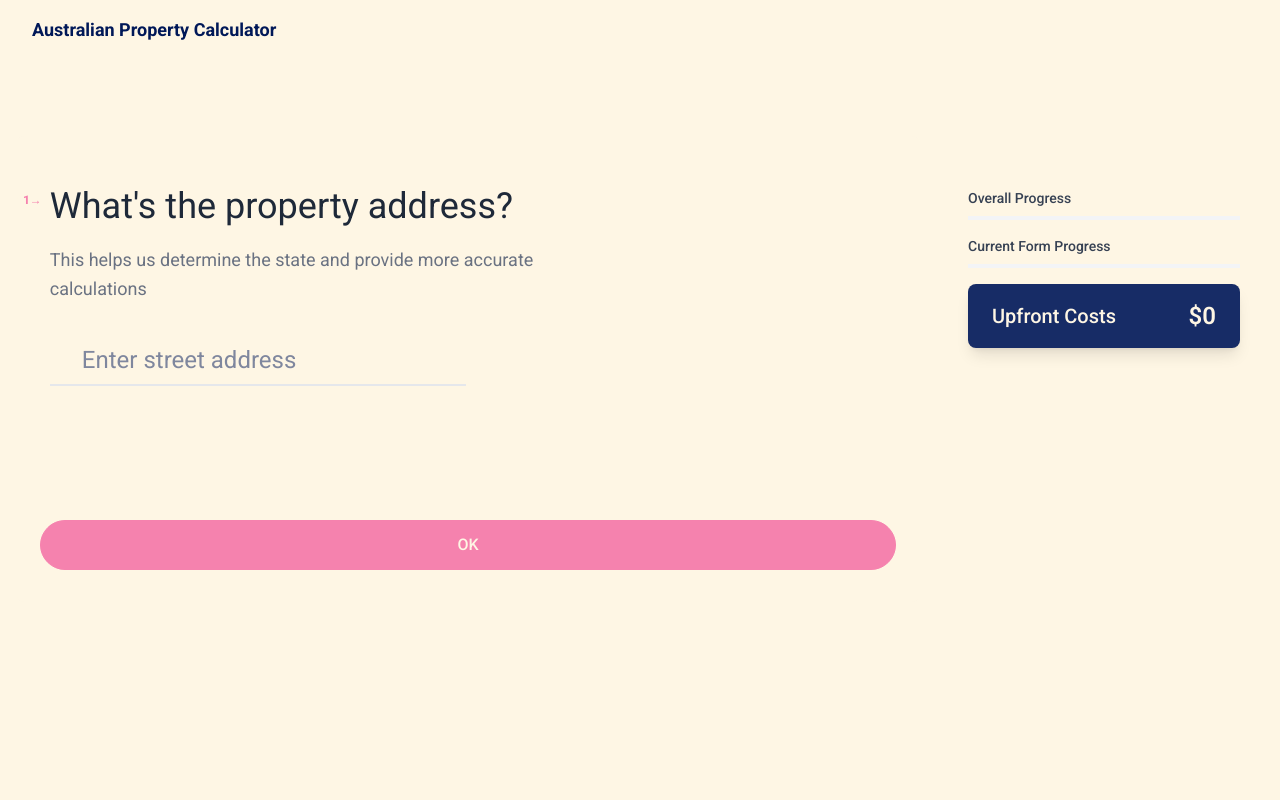
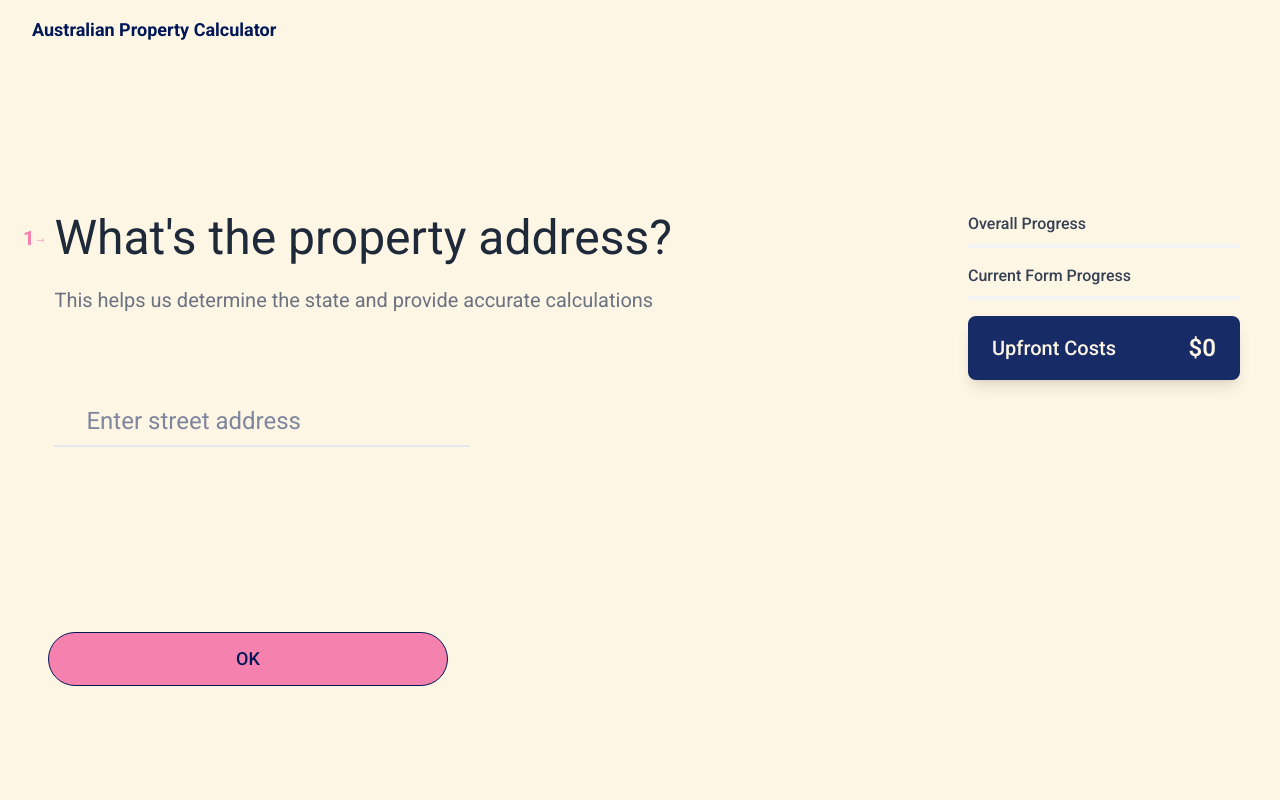
Before and after one commit to titusedwardgoh/property-cal, a Next.js app: page / in a window 1280 px wide. Shown: the top 800 px of the page. Built offline with nearby package versions, Linux system fonts and the light colour scheme; a web font is replaced by a local one.

Commit message:
styling Property Details

```diff
--- a/src/app/page.js
+++ b/src/app/page.js
@@ -54,13 +54,13 @@ export default function Page() {
 
     return (
         <div className="min-h-screen bg-base-200">
-            <main className="container mx-auto px-4 py-4 max-w-7xl">
+            <main className="container mx-auto px-4 py-4 lg:py-10 max-w-7xl">
                 <div className="flex flex-col md:flex-row gap-6">
                     {/* Progress Bar - above UpfrontCosts on medium+ screens */}
                     <div className="order-1 md:order-2 md:w-80 md:flex-shrink-0 md:p-6 md:rounded-r-lg md:mt-22">
                                                 {/* Progress Bar */}
                         <div className="hidden md:block mb-4">
-                            <h4 className="text-sm font-medium text-gray-700 mb-2">Overall Progress</h4>
+                            <h4 className="text-sm lg:text-base font-medium text-gray-700 mb-2">Overall Progress</h4>
                             <div className="w-full bg-gray-100 h-1">
                                 <div
                                     className="bg-primary h-1 transition-all duration-300"
@@ -80,7 +80,7 @@ export default function Page() {
 
                         {/* Current Form Progress */}
                         <div className="hidden md:block mb-4">
-                            <h4 className="text-sm font-medium text-gray-700 mb-2">Current Form Progress</h4>
+                            <h4 className="text-sm lg:text-base font-medium text-gray-700 mb-2">Current Form Progress</h4>
                             <div className="w-full bg-gray-100 h-1">
                                 <div
                                     className="bg-primary h-1 transition-all duration-300"
@@ -106,14 +106,6 @@ export default function Page() {
                                                 progress = ((displayStep - 1) / totalSteps) * 100;
                                             }
 
-                                            console.log('PropertyDetails Progress Debug:', {
-                                                internalStep,
-                                                displayStep,
-                                                selectedState,
-                                                totalSteps,
-                                                propertyDetailsFormComplete: formData.propertyDetailsFormComplete,
-                                                progress: `${progress}%`
-                                            });
                                         } else if (!buyerDetailsComplete || (buyerDetailsComplete && !formData.showLoanDetails && !formData.showSellerQuestions)) {
                                             // BuyerDetails progress - calculate based on current step and total steps
                                             const currentStep = buyerDetailsActiveStep || 1;
--- a/src/components/PropertyDetails.js
+++ b/src/components/PropertyDetails.js
@@ -257,10 +257,10 @@ export default function PropertyDetails() {
     if (isComplete) {
       return (
         <div className="flex flex-col mt-12 pr-2">
-          <h2 className="text-3xl md:text-5xl font-base text-gray-800 mb-4 leading-tight">
+          <h2 className="text-3xl lg:text-4xl font-base text-gray-800 mb-4 leading-tight">
             Basic Property Details Complete
           </h2>
-          <p className="md:text-2xl text-gray-500 leading-relaxed mb-8 max-w-lg">
+          <p className="lg:text-lg text-gray-500 leading-relaxed mb-8 max-w-lg">
             Now a few questions about you...
           </p>
         </div>
@@ -271,11 +271,11 @@ export default function PropertyDetails() {
       case 1:
         return (
           <div className="flex flex-col mt-12 pr-2">
-            <h2 className="text-3xl xl:text-4xl font-base text-gray-800 mb-4 leading-tight">
+            <h2 className="text-3xl lg:text-4xl xl:text-5xl font-base text-gray-800 mb-4 leading-tight">
               What&apos;s the property address?
             </h2>
-            <p className="md:text-lg text-gray-500 leading-relaxed mb-8 max-w-lg">
-              This helps us determine the state and provide more accurate calculations
+            <p className="lg:text-lg xl:text-xl lg:mb-20 text-gray-500 leading-relaxed mb-8 max-w-lg lg:max-w-xl xl:max-w-[800px]">
+              This helps us determine the state and provide accurate calculations
             </p>
             <div className="max-w-md  relative pr-8">
               <input
@@ -292,10 +292,10 @@ export default function PropertyDetails() {
       case 2:
         return (
           <div className="flex flex-col mt-12 pr-2">
-            <h2 className="text-3xl md:text-5xl font-base text-gray-800 mb-4 leading-tight">
+            <h2 className="text-3xl lg:text-4xl xl:text-5xl font-base text-gray-800 mb-4 leading-tight">
               Which state is the property in?
             </h2>
-            <p className="md:text-2xl text-gray-500 leading-relaxed mb-8 max-w-lg">
+            <p className="lg:text-lg xl:text-xl lg:mb-20 text-gray-500 leading-relaxed mb-8 max-w-lg lg:max-w-xl xl:max-w-[800px]">
               Different states have different stamp duty rates and concessions
             </p>
             <div className="max-w-md relative pr-8">
@@ -330,13 +330,13 @@ export default function PropertyDetails() {
         if (formData.selectedState === 'WA') {
           return (
             <div className="flex flex-col mt-12 pr-2">
-              <h2 className="text-3xl md:text-5xl font-base text-gray-800 mb-4 leading-tight">
+              <h2 className="text-3xl lg:text-4xl xl:text-5xl font-base text-gray-800 mb-4 leading-tight">
                 Is the Property north or south?
               </h2>
-              <p className="md:text-2xl text-gray-500 leading-relaxed mb-8 max-w-lg">
+              <p className="lg:text-lg xl:text-xl text-gray-500 lg:mb-20 leading-relaxed mb-8 max-w-lg lg:max-w-xl xl:max-w-[900px]">
                 This affects stamp duty calculations for Western Australia
               </p>
-              <div className="grid grid-cols-1 gap-2 max-w-4xl mb-8">
+              <div className="grid grid-cols-1 gap-2 max-w-4xl mb-8 md:max-w-[250px] lg:grid-cols-2 lg:max-w-[800px]">
                 {[
                   { value: 'north', label: 'North' },
                   { value: 'south', label: 'South' }
@@ -368,13 +368,13 @@ export default function PropertyDetails() {
         case 4:
           return (
             <div className="flex flex-col mt-12 pr-2">
-              <h2 className="text-3xl md:text-5xl font-base text-gray-800 mb-4 leading-tight">
+              <h2 className="text-3xl lg:text-4xl xl:text-5xl font-base text-gray-800 mb-4 leading-tight">
                 What type of property is it?
               </h2>
-              <p className="md:text-2xl text-gray-500 leading-relaxed mb-8 max-w-lg">
+              <p className="lg:text-lg xl:text-xl lg:mb-20 text-gray-500 leading-relaxed mb-8 max-w-lg xl:max-w-[800px]">
                 This affects your stamp duty concessions and ongoing costs
               </p>
-              <div className="grid grid-cols-2 gap-2 max-w-3xl">
+              <div className="grid grid-cols-2 gap-2 max-w-3xl lg:grid-cols-4">
                 {[
                   { value: 'house', label: 'House' },
                   { value: 'apartment', label: 'Apartment' },
@@ -400,10 +400,10 @@ export default function PropertyDetails() {
         case 5:
           return (
             <div className="flex flex-col mt-12 pr-2">
-              <h2 className="text-3xl md:text-5xl font-base text-gray-800 mb-4 leading-tight">
+              <h2 className="text-3xl lg:text-4xl xl:text-5xl font-base text-gray-800 mb-4 leading-tight">
                 Is this a new or existing property?
               </h2>
-              <p className="md:text-2xl text-gray-500 leading-relaxed mb-8 max-w-lg">
+              <p className="lg:text-lg xl:text-xl lg:mb-20 text-gray-500 leading-relaxed mb-8 max-w-lg lg:max-w-xl">
                 New properties may have different concessions and costs
               </p>
               <div className="grid grid-cols-1 md:grid-cols-3 gap-2 max-w-4xl mb-8">
@@ -435,15 +435,14 @@ export default function PropertyDetails() {
 
         case 6:
           return (
-            <div className="h-full flex flex-col justify-center items-center bg-base-100">
-              <div className="max-w-2xl mx-auto pr-2">
-                  <h2 className="text-3xl md:text-5xl font-base text-gray-800 mb-4 leading-tight flex items-center justify-center">
+            <div className="flex flex-col mt-12 pr-2">
+              <h2 className="text-3xl lg:text-4xl xl:text-5xl font-base text-gray-800 mb-4 leading-tight">
                 What is the property&apos;s price?
               </h2>
-              <p className=" md:text-2xl text-gray-500 leading-relaxed mb-8 max-w-lg mx-auto ">
+              <p className="lg:text-lg xl:text-xl lg:mb-20 text-gray-500 leading-relaxed mb-8 max-w-lg lg:max-w-xl">
                 This will help us calculate your stamp duty and other costs
               </p>
-              <div className="max-w-md mx-auto relative pr-8">
+              <div className="max-w-md relative pr-8">
                 <div className={`absolute left-0 top-1/2 transform -translate-y-1/2 text-2xl pointer-events-none ${
                   formData.propertyPrice ? 'text-gray-800' : 'text-gray-400'
                 }`}>
@@ -462,8 +461,7 @@ export default function PropertyDetails() {
                 />
               </div>
             </div>
-          </div>
-        );
+          );
 
       default:
         return null;
@@ -471,28 +469,28 @@ export default function PropertyDetails() {
   };
 
   return (
-    <div className="bg-base-100 rounded-lg overflow-hidden mt-15">
-             <div className="flex">
-         <span className={`text-xs font-extrabold mr-2 pt-14 whitespace-nowrap ${isComplete ? 'text-base-100' : "text-primary"}`}><span className="text-xs text-base-100">1</span>{isComplete ? getDisplayTotalSteps() : getDisplayStep()}<span className={`text-xs ${isComplete ? 'text-primary' : ""}`}>→</span></span>
+    <div className="bg-base-100 rounded-lg overflow-hidden mt-15 md:max-w-[450px] lg:max-w-[650px] xl:max-w-[800px]">
+        <div className="flex">
+         <span className={`flex items-center text-xs -mt-85 md:-mt-70 lg:-mt-68 lg:text-sm xl:text-xl lg:pt-15 xl:-mt-64 font-extrabold mr-2 pt-14 whitespace-nowrap ${isComplete ? 'text-base-100' : "text-primary"}`}><span className="text-xs text-base-100">1</span>{isComplete ? getDisplayTotalSteps() : getDisplayStep()}<span className={`text-xs ${isComplete ? 'text-primary' : ""}`}>→</span></span>
         <div className="pb-6 pb-24 md:pb-8 flex">
           {/* Step Content */}
-          <div className="h-80">
+          <div className="h-80 max-w-[400px] lg:max-w-[6500px] xl:max-w-[800px]">
             {renderStep()}
           </div>
         </div>
       </div>
 
       {/* Navigation - Fixed bottom on mobile, normal position on desktop */}
-      <div className="fixed bottom-0 left-0 right-0 md:relative md:bottom-auto md:left-auto md:right-auto bg-base-100 md:bg-transparent pt-0 pr-4 pb-4 pl-4 md:p-0 md:mt-8 md:px-6 md:pb-8">
+      <div className="md:pl-8 md:max-w-[420px] xl:text-lg lg:max-w-[500px] fixed bottom-0 left-0 right-0 md:relative md:bottom-auto md:left-auto md:right-auto bg-base-100 md:bg-transparent pt-0 pr-4 pb-4 pl-4 md:p-0 md:mt-8 md:px-6 md:pb-8 lg:mt-15 xl:mt-30">
         {/* Progress Bar - Now rendered on main page for medium+ screens */}
-        <div className="block md:hidden w-full bg-gray-100 h-1 mb-4">
+        <div className="block md:hidden w-full bg-gray-100 h-1 mb-4 ">
           <div
             className="bg-primary h-1 transition-all duration-300"
             style={{ width: `${isComplete ? 100 : ((getDisplayStep() - 1) / getDisplayTotalSteps()) * 100}%` }}
           ></div>
         </div>
 
-        <div className="flex justify-between max-w-4xl mx-auto mt-4">
+        <div className="flex justify-start max-w-4xl mx-auto mt-4">
           {isComplete ? (
             // Completion state: Back and Next buttons
             <>
@@ -501,14 +499,14 @@ export default function PropertyDetails() {
                   setIsComplete(false);
                   updateFormData('propertyDetailsFormComplete', false);
                 }}
-                className="bg-primary px-6 py-3 rounded-full border border-primary text-base font-medium border-primary text-base hover:bg-primary hover:border-gray-700 hover:shadow-sm flex-shrink-0 cursor-pointer"
+                className="bg-primary px-6 py-3 rounded-full border border-primary font-medium hover:bg-primary hover:border-gray-700 hover:shadow-sm flex-shrink-0 cursor-pointer"
               >
                 &lt;
               </button>
 
               <button
                 onClick={goToBuyerDetails}
-                className="flex-1 ml-4 px-6 py-3 rounded-full border border-primary bg-primary text-base hover:bg-primary hover:border-gray-700 hover:shadow-sm text-base font-medium cursor-pointer"
+                className="flex-1 ml-4 px-6 py-3 rounded-full border border-primary bg-primary hover:bg-primary hover:border-gray-700 hover:shadow-sm font-medium cursor-pointer lg:max-w-[500px]"
               >
                 Next
               </button>
@@ -518,10 +516,10 @@ export default function PropertyDetails() {
             <button
               onClick={nextStep}
               disabled={!isCurrentStepValid()}
-              className={`w-full px-6 py-3 rounded-full border text-base font-medium ${
+              className={`w-full px-6 py-3 md:max-w-[400px] lg:max-w-auto rounded-full border font-medium   ${
                 !isCurrentStepValid()
-                  ? 'border-primary text-base-100 cursor-not-allowed bg-primary'
-                  : 'border-primary bg-primary text-base hover:bg-primary hover:border-gray-700 hover:shadow-sm cursor-pointer'
+                  ? 'border-primary-100 cursor-not-allowed bg-primary'
+                  : 'border-primary bg-primary hover:bg-primary hover:border-gray-700 hover:shadow-sm cursor-pointer'
               }`}
             >
               OK
@@ -531,7 +529,7 @@ export default function PropertyDetails() {
             <>
               <button
                 onClick={prevStep}
-                className={`bg-primary px-6 py-3 rounded-full border border-primary text-base font-medium border-primary text-base hover:bg-primary hover:border-gray-700 hover:shadow-sm flex-shrink-0 cursor-pointer ${
+                className={`bg-primary px-6 py-3 rounded-full border border-primary font-medium border-primary hover:bg-primary hover:border-gray-700 hover:shadow-sm flex-shrink-0 cursor-pointer ${
                   isTransitioning && direction === 'backward' ? 'transform translate-x-4 opacity-0' :
                   isTransitioning && direction === 'forward' ? 'transform -translate-x-4 opacity-0' :
                   'transform translate-x-0 opacity-100'
@@ -543,10 +541,10 @@ export default function PropertyDetails() {
               <button
                 onClick={nextStep}
                 disabled={!isCurrentStepValid()}
-                className={`flex-1 ml-4 px-6 py-3 bg-primary rounded-full border text-base font-medium ${
+                className={`flex-1 ml-4 px-6 py-3 md:max-w-[400px] bg-primary rounded-full border font-medium ${
                   !isCurrentStepValid()
-                    ? 'border-primary text-base-100 cursor-not-allowed bg-gray-50'
-                    : 'border-primary bg-primary text-base hover:bg-primary hover:border-gray-700 hover:shadow-sm cursor-pointer'
+                    ? 'border-primary-100 cursor-not-allowed bg-gray-50'
+                    : 'border-primary bg-primary hover:bg-primary hover:border-gray-700 hover:shadow-sm cursor-pointer'
                 }`}
               >
                                  {getDisplayStep() === getDisplayTotalSteps() ? 'Calculate Stamp Duty' : 'OK'}
```
